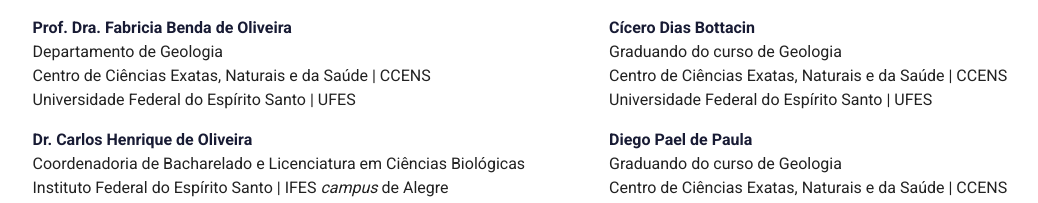
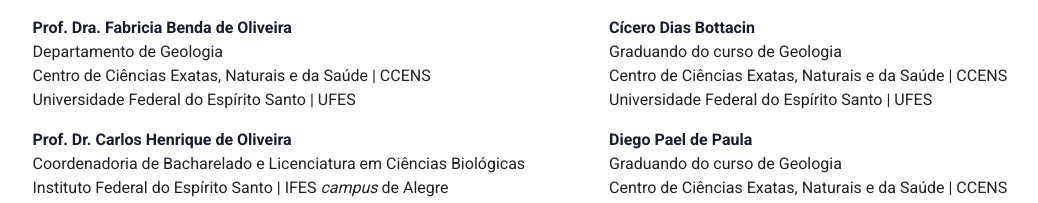
Before and after one commit to DevGeocovid/geocovid-front, a Nuxt app: page /about in a window 1280 px wide. Shown: the part 940-1143 px from the top of the page, without its empty margins (43-1081 px from the left). Built offline with nearby package versions, Linux system fonts and the light colour scheme.

Commit message:
Pequena modificação em about

```diff
--- a/pages/about.vue
+++ b/pages/about.vue
@@ -167,7 +167,7 @@
             class="text-decoration-none"
             target="blank"
           >
-            <strong>Dr. Carlos Henrique de Oliveira</strong>
+            <strong>Prof. Dr. Carlos Henrique de Oliveira</strong>
           </a>
           <br />
           <span>Coordenadoria de Bacharelado e Licenciatura em Ciências Biológicas</span>
```
